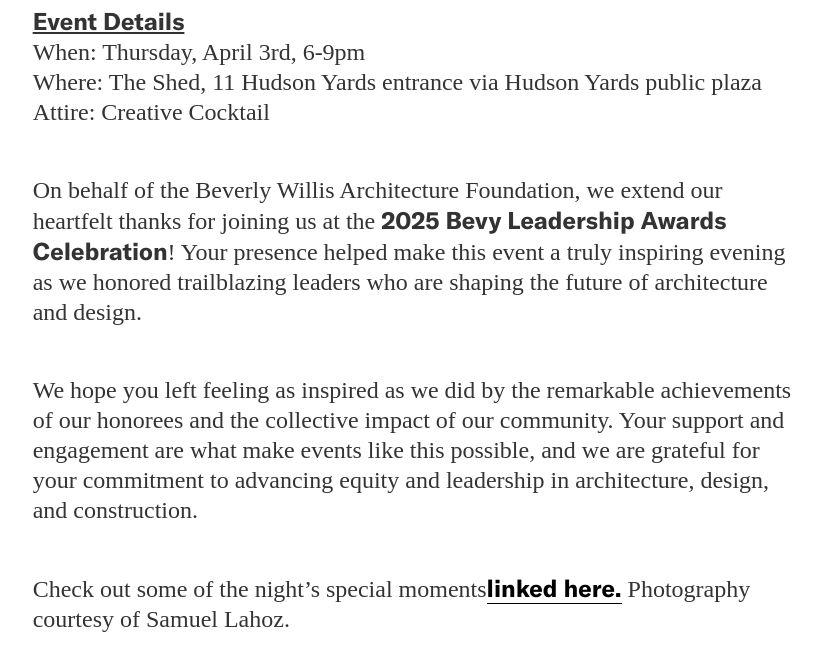
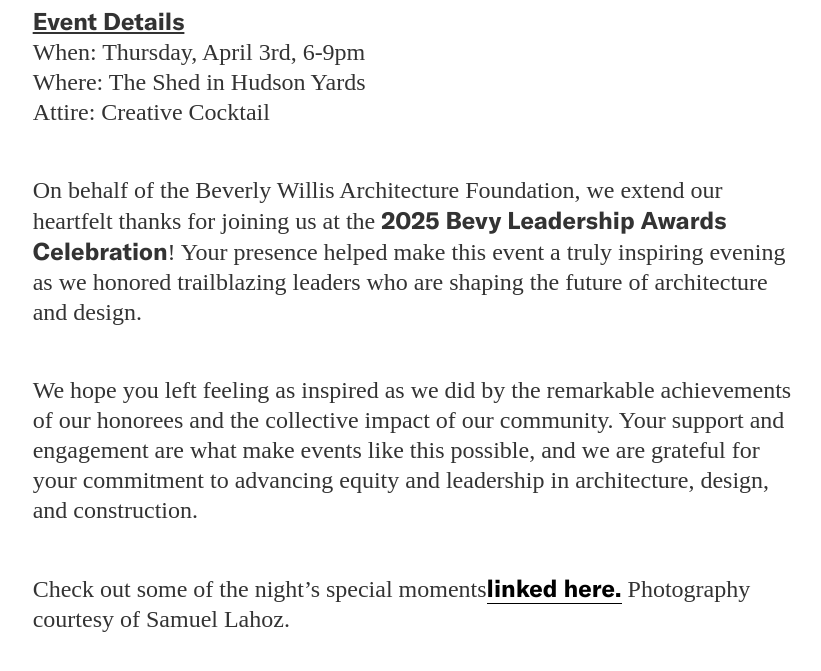
Before and after one commit to jengalas/bwaf-bbw, a Jekyll site: the page built from _programs/leadership-awards-gala.md, in a window 1280 px wide and 900 px high, scrolled down 556 px, cut to the strip 191-862 px from the top of the window. Shown: the whole strip, without its empty margins (444-1265 px from the left). Built offline with Jekyll 4.4.1, drawn with Linux system fonts in a browser that asks for light colours; nearby versions of some CDN libraries; some web fonts are replaced.

Commit message:
Updated 1 file via CloudCannon.

```diff
--- a/_programs/leadership-awards-gala.md
+++ b/_programs/leadership-awards-gala.md
@@ -31,8 +31,7 @@
       link_text: ''
     text_block: >-
       **<u>Event Details<br /></u>**When: Thursday, April 3rd, 6-9pm<br>Where:
-      The Shed, 11 Hudson Yards entrance via Hudson Yards public
-      plaza<br>Attire: Creative Cocktail
+      The Shed in Hudson Yards<br>Attire: Creative Cocktail
 
 
       On behalf of the Beverly Willis Architecture Foundation, we extend our
```
